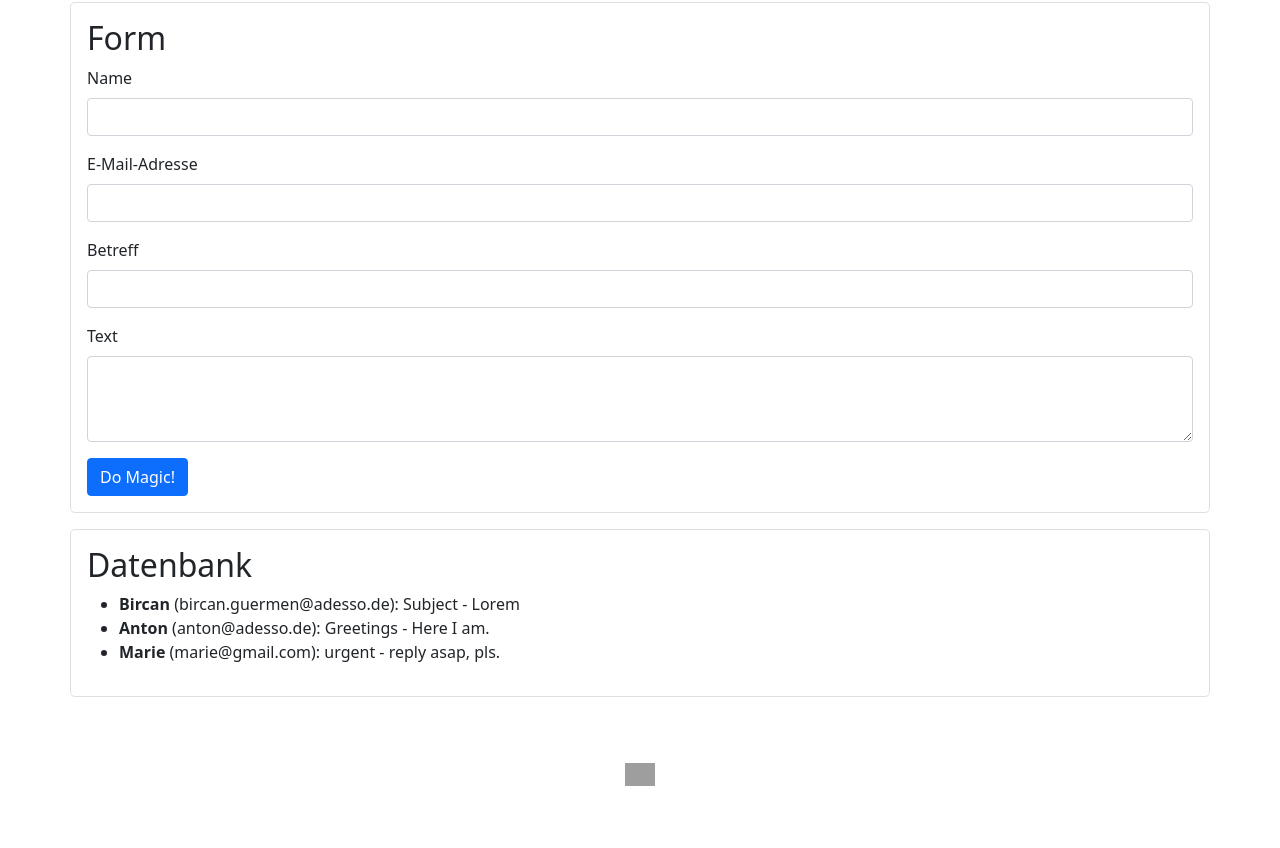
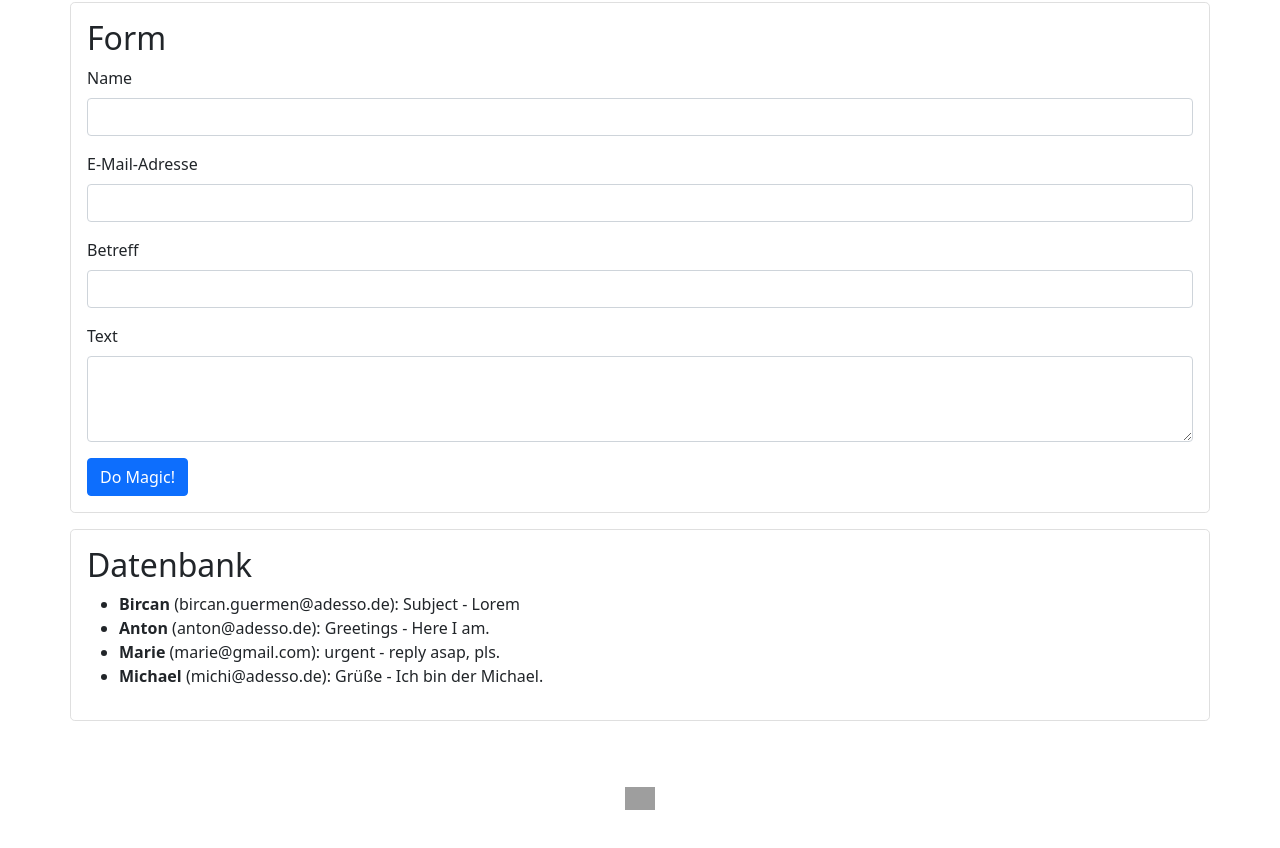
Before and after one commit to adessoBGuermen/bc-react, a React (Create React App) app: page / in a window 1280 px wide. Shown: the part 874-1722 px from the top of the page. Built offline with nearby package versions, Linux system fonts and the light colour scheme; data requests are answered from the project's data file; grey boxes are pictures that could not be loaded.

Commit message:
implemented custom Hooks

```diff
--- a/src/App.js
+++ b/src/App.js
@@ -3,26 +3,13 @@ import Header from './components/Header/Header';
 import CardContainer from "./components/CardContainer/CardContainer";
 import Socials from './components/Socials/Socials';
 import FormContainer from './components/FormContainer/FormContainer';
-import { useEffect, useState } from 'react';
-import { addContactToApi, getAllContacts } from './ContactApiService';
+import useContacts from './utils/useContacts';
 
 function App() {
     const skillsArr = ["HTML","CSS","JavaScript","Frontend","GitHub"];
     const interestsArr = ["React","Node.js","TypeScript"];
 
-    const [contacts, setContacts] = useState([]);
-    useEffect(() => {
-        loadContacts();
-    }, []);
-    async function loadContacts() {
-        const apiContacts = await getAllContacts();
-        setContacts(apiContacts);
-    }
-    function addContact(contact) {
-        setContacts([contact, ...contacts]);
-        // Single Responsibility Principle
-        addContactToApi(contact);
-    }
+    const [contacts, addContact] = useContacts();
 
   return (
     <div className="App">
--- a/src/db.json
+++ b/src/db.json
@@ -20,6 +20,13 @@
       "email": "marie@gmail.com",
       "subject": "urgent",
       "formText": "reply asap, pls. "
+    },
+    {
+      "id": "2022-05-05T12:38:34.354Z",
+      "name": "Michael",
+      "email": "michi@adesso.de",
+      "subject": "Grüße",
+      "formText": "Ich bin der Michael."
     }
   ]
 }
--- /dev/null
+++ b/src/utils/useContacts.js
@@ -0,0 +1,21 @@
+import {useEffect, useState} from "react";
+import {addContactToApi, getAllContacts} from "../ContactApiService";
+
+export default function useContacts() {
+
+    const [contacts, setContacts] = useState([]);
+    useEffect(() => {
+        loadContacts();
+    }, []);
+    async function loadContacts() {
+        const apiContacts = await getAllContacts();
+        setContacts(apiContacts);
+    }
+    function addContact(contact) {
+        setContacts([contact, ...contacts]);
+        // Single Responsibility Principle
+        addContactToApi(contact);
+    }
+
+    return [contacts, addContact];
+}
```
